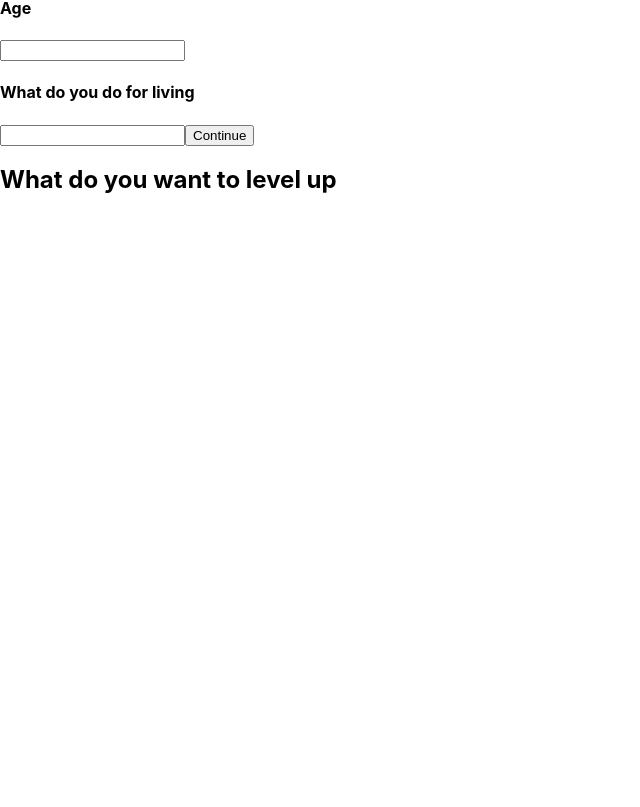
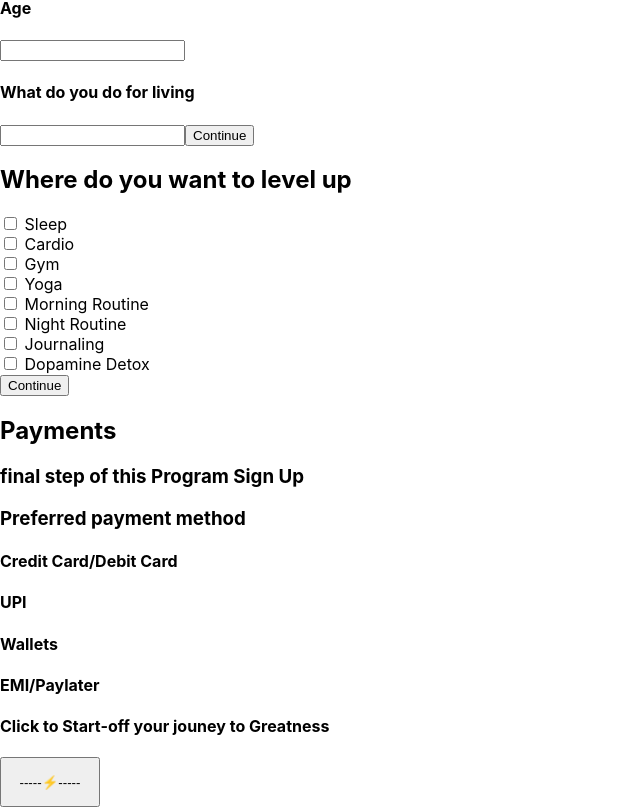
Before and after one commit to Swethaa-Ravi/bet_on_yourself, a React (Create React App) app: page /progSignUp in a window 1280 px wide. Shown: the part 628-1435 px from the top of the page, without its empty margins (0-640 px from the left). Before the commit the page ends 842 px from the top, so only its background shows below. Built offline with nearby package versions, Linux system fonts and the light colour scheme.

Commit message:
Program Sign Up Page and Program Page Rough Setup Complete

```diff
--- a/src/App.js
+++ b/src/App.js
@@ -4,6 +4,7 @@ import LoginPage from "./pages/Login";
 import HomePage from "./pages/Home";
 import AboutUsPage from "./pages/AboutUs";
 import ProgSignUpPage from "./pages/ProgSignUp";
+import ProgressPage from "./pages/Progress";
 
 function App() {
   return (
@@ -12,6 +13,7 @@ function App() {
         <Route path="/" element={<HomePage />} />
         <Route path="/logIn" element={<LoginPage />} />
         <Route path="/progSignUp" element={<ProgSignUpPage />} />
+        <Route path="/progress" element={<ProgressPage />} />
         <Route path="/aboutUs" element={<AboutUsPage />} />
       </Routes>
     </Router>
--- a/src/pages/ProgSignUp.js
+++ b/src/pages/ProgSignUp.js
@@ -1,10 +1,12 @@
+import { Link } from "react-router-dom";
+
 function ProgSignUpPage() {
   return (
     <div>
-      <>
+      <div>
         <h1>Welcome to Program SignUp</h1>
-      </>
-      <>
+      </div>
+      <div>
         <h2>Enter Details to Sign Up</h2>
         <h4>First Name</h4>
         <input></input>
@@ -16,8 +18,8 @@ function ProgSignUpPage() {
         <input></input>
         <br></br>
         <button>Create Account</button>
-      </>
-      <>
+      </div>
+      <div>
         <h2>We need to know little more about you</h2>
         <h4>Where do you live</h4>
         <input></input>
@@ -26,10 +28,61 @@ function ProgSignUpPage() {
         <h4>What do you do for living</h4>
         <input></input>
         <button>Continue</button>
-      </>
-      <>
-        <h2>What do you want to level up</h2>
-      </>
+      </div>
+      <div>
+        <h2>Where do you want to level up</h2>
+        <label>
+          <input type="checkbox" /> Sleep
+        </label>
+        <br />
+        <label>
+          <input type="checkbox" /> Cardio
+        </label>
+        <br />
+        <label>
+          <input type="checkbox" /> Gym
+        </label>
+        <br />
+        <label>
+          <input type="checkbox" /> Yoga
+        </label>
+        <br />
+        <label>
+          <input type="checkbox" /> Morning Routine
+        </label>
+        <br />
+        <label>
+          <input type="checkbox" /> Night Routine
+        </label>
+        <br />
+        <label>
+          <input type="checkbox" /> Journaling
+        </label>
+        <br />
+        <label>
+          <input type="checkbox" /> Dopamine Detox
+        </label>
+        <br />
+        <button>Continue</button>
+      </div>
+
+      <div>
+        <h2>Payments</h2>
+        <h3>final step of this Program Sign Up</h3>
+        <h3>Preferred payment method</h3>
+        <h4>Credit Card/Debit Card</h4>
+        <h4>UPI</h4>
+        <h4>Wallets</h4>
+        <h4>EMI/Paylater</h4>
+        <div>
+          <h4>Click to Start-off your jouney to Greatness</h4>
+          <Link to="/progress">
+            <button style={{ width: "100px", height: "50px" }}>
+              -----⚡-----
+            </button>
+          </Link>
+        </div>
+      </div>
     </div>
   );
 }
--- /dev/null
+++ b/src/pages/Progress.js
@@ -0,0 +1,25 @@
+function ProgressPage() {
+  return (
+    <div>
+      <h1>Certainly you have made your way to the progress page</h1>
+      <h2>
+        This is the page where you'll be uploading your progress for us and
+        yourself to see
+      </h2>
+      <h3>
+        You'll see the things which you wanted to improve on and current streak
+        and your progress so far
+      </h3>
+      <h3>
+        Once you Upload your daily progress of a certain task, wait for us to
+        verify and give you a checkmark for the day
+      </h3>
+      <h3>
+        Maintain X days Streak and get your money back, no questions asked!
+      </h3>
+      <h3>So what are you waiting for? Hop'on!</h3>
+    </div>
+  );
+}
+
+export default ProgressPage;
```
